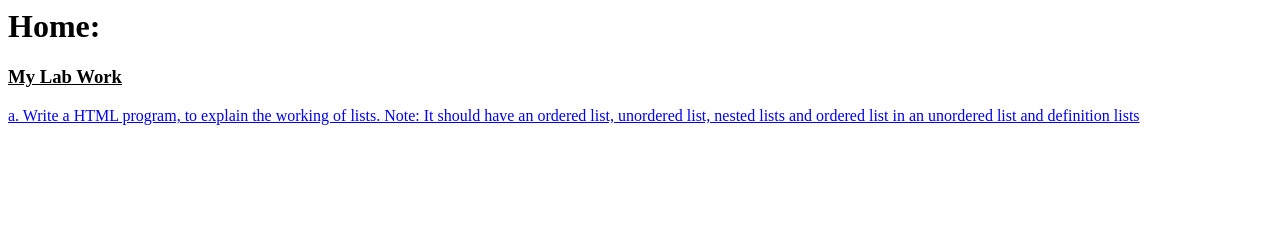
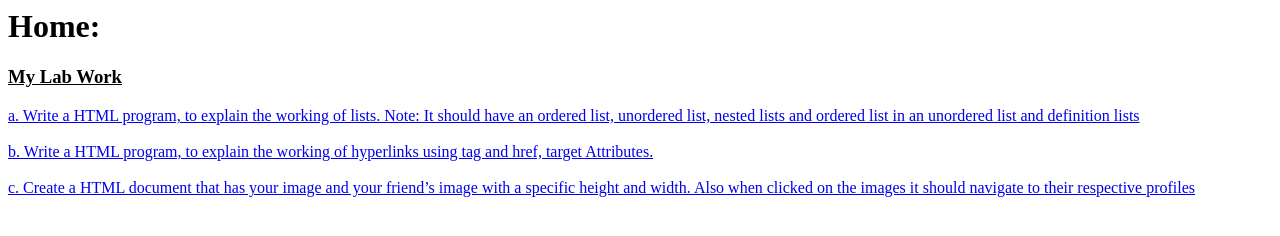
Before and after one commit to PEC-23F91A05F1/PEC-23F91A05F1.github.io, a plain HTML site: page index.html in a window 1280 px wide. Drawn offline with Linux system fonts and the light colour scheme.

Commit message:
index file updated

```diff
--- a/index.html
+++ b/index.html
@@ -8,6 +8,16 @@
         <h3><u>My Lab Work</u></h3>
         <a href="A1.html">a. Write a HTML program, to explain the working of lists. Note: It should have an ordered
             list, unordered list, nested lists and ordered list in an unordered list and definition lists
+        </a><br><br>
+        <a href="A2.html">
+            b. Write a HTML program, to explain the working of hyperlinks using tag and href, target Attributes.
         </a>
+        <br><br>
+        <a href="A3.html">
+            c. Create a HTML document that has your image and your friend’s image with a specific
+height and width. Also when clicked on the images it should navigate to their respective
+profiles
+        </a>
+
     </body>
 </html>
```
